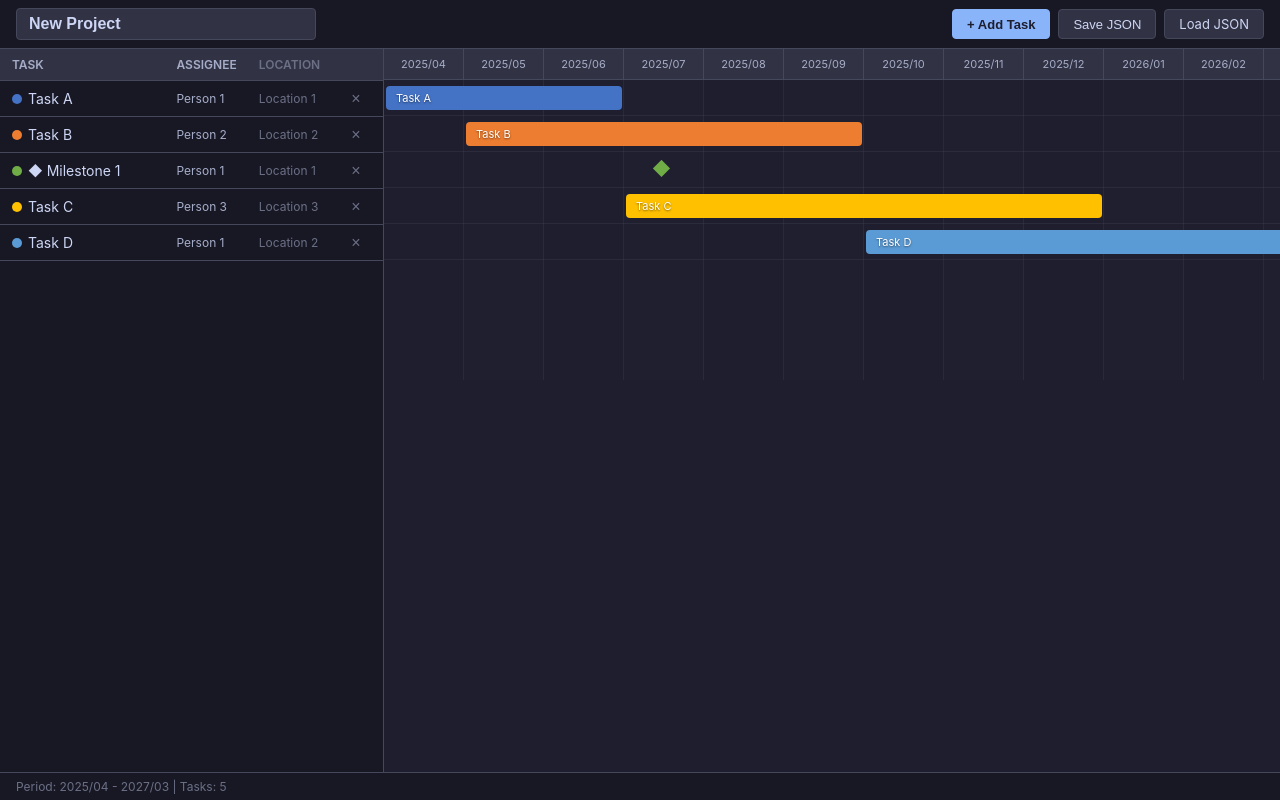
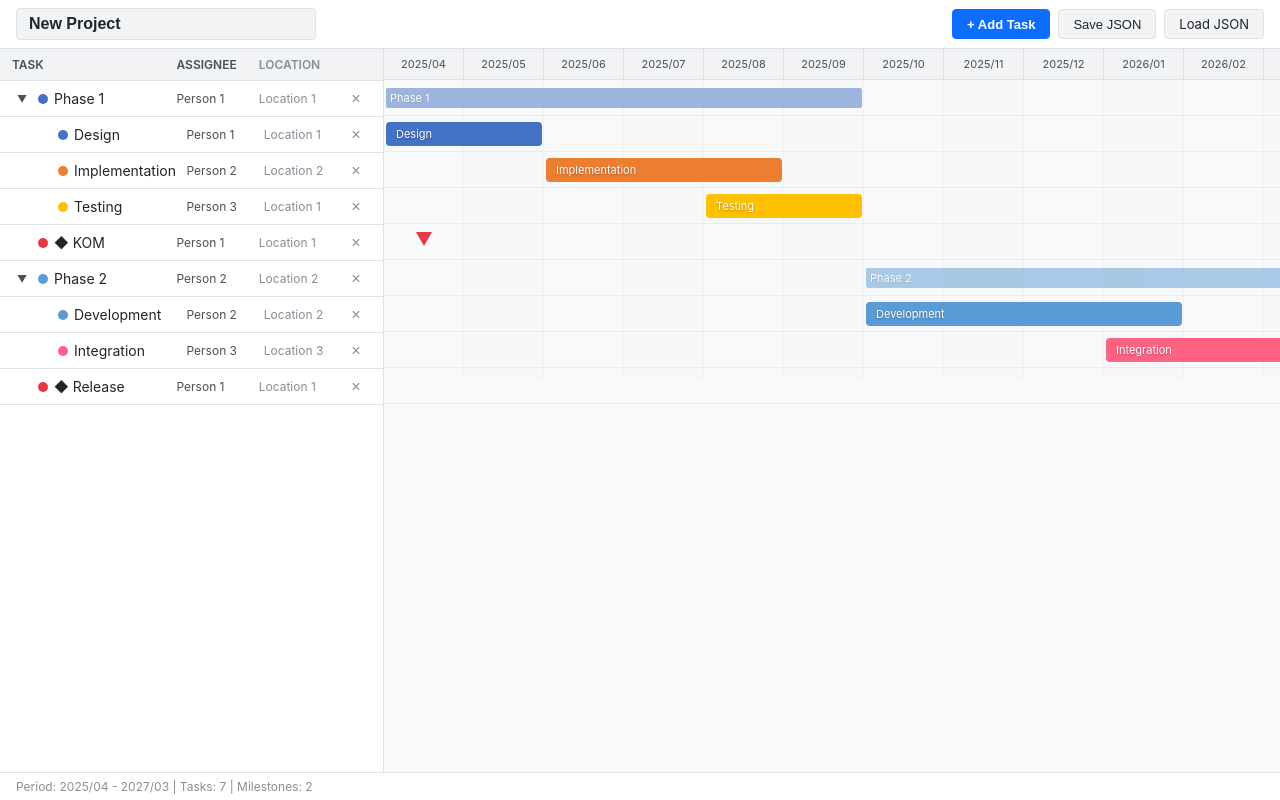
Before and after one commit to ichyy-n/timelane, a React (Vite) app: page / in a window 1280 px wide. Built offline with nearby package versions, Linux system fonts and the light colour scheme.

Commit message:
feat: light mode, task hierarchy with collapse, milestone UI improvement

```diff
--- a/src/App.css
+++ b/src/App.css
@@ -1,16 +1,16 @@
-/* Dark theme Gantt chart app */
+/* Light theme Gantt chart app */
 :root {
-  --bg-primary: #1e1e2e;
-  --bg-secondary: #181825;
-  --bg-surface: #313244;
-  --bg-hover: #45475a;
-  --text-primary: #cdd6f4;
-  --text-secondary: #a6adc8;
-  --text-muted: #6c7086;
-  --border: #45475a;
-  --accent: #89b4fa;
-  --accent-hover: #74c7ec;
-  --danger: #f38ba8;
+  --bg-primary: #f8f9fa;
+  --bg-secondary: #ffffff;
+  --bg-surface: #f1f3f5;
+  --bg-hover: #e9ecef;
+  --text-primary: #212529;
+  --text-secondary: #495057;
+  --text-muted: #868e96;
+  --border: #dee2e6;
+  --accent: #0d6efd;
+  --accent-hover: #0b5ed7;
+  --danger: #e63946;
 }
 
 * {
@@ -81,7 +81,7 @@ body {
 
 .btn-primary {
   background: var(--accent) !important;
-  color: var(--bg-primary) !important;
+  color: #ffffff !important;
   border-color: var(--accent) !important;
   font-weight: 600;
 }
@@ -192,7 +192,30 @@ body {
 
 .btn-delete:hover {
   color: var(--danger);
-  background: rgba(243, 139, 168, 0.15);
+  background: rgba(230, 57, 70, 0.1);
+}
+
+/* Tree toggle */
+.tree-toggle {
+  width: 20px;
+  height: 20px;
+  display: flex;
+  align-items: center;
+  justify-content: center;
+  cursor: pointer;
+  flex-shrink: 0;
+  font-size: 10px;
+  color: var(--text-secondary);
+  border-radius: 3px;
+}
+
+.tree-toggle:hover {
+  background: var(--bg-hover);
+}
+
+.tree-toggle-placeholder {
+  width: 20px;
+  flex-shrink: 0;
 }
 
 /* Gantt chart */
@@ -241,14 +264,14 @@ body {
 }
 
 .gantt-grid-col:nth-child(even) {
-  background: rgba(255, 255, 255, 0.02);
+  background: rgba(0, 0, 0, 0.02);
 }
 
 .gantt-row {
   position: absolute;
   left: 0;
   right: 0;
-  border-bottom: 1px solid rgba(69, 71, 90, 0.3);
+  border-bottom: 1px solid rgba(222, 226, 230, 0.5);
 }
 
 .gantt-bar {
@@ -265,7 +288,14 @@ body {
 
 .gantt-bar:hover {
   opacity: 0.85;
-  box-shadow: 0 2px 8px rgba(0, 0, 0, 0.3);
+  box-shadow: 0 2px 8px rgba(0, 0, 0, 0.15);
+}
+
+.gantt-bar.summary-bar {
+  opacity: 0.5;
+  border-radius: 2px;
+  height: 20px;
+  top: 8px;
 }
 
 .bar-label {
@@ -276,7 +306,7 @@ body {
   white-space: nowrap;
   font-size: 11px;
   color: #fff;
-  text-shadow: 0 1px 2px rgba(0, 0, 0, 0.5);
+  text-shadow: 0 1px 2px rgba(0, 0, 0, 0.3);
   cursor: grab;
 }
 
@@ -303,16 +333,19 @@ body {
   background: rgba(255, 255, 255, 0.2);
 }
 
-.gantt-milestone {
+/* Milestone marker (inverted triangle) */
+.milestone-marker {
+  width: 0;
+  height: 0;
+  border-left: 8px solid transparent;
+  border-right: 8px solid transparent;
+  border-top: 14px solid #e63946;
   position: absolute;
-  top: 6px;
-  font-size: 18px;
-  color: #70AD47;
+  top: 8px;
   cursor: pointer;
-  user-select: none;
 }
 
-.gantt-milestone:hover {
+.milestone-marker:hover {
   transform: scale(1.2);
 }
 
@@ -329,7 +362,7 @@ body {
 .modal-overlay {
   position: fixed;
   inset: 0;
-  background: rgba(0, 0, 0, 0.6);
+  background: rgba(0, 0, 0, 0.4);
   display: flex;
   align-items: center;
   justify-content: center;
@@ -344,6 +377,7 @@ body {
   width: 400px;
   max-height: 90vh;
   overflow-y: auto;
+  box-shadow: 0 4px 24px rgba(0, 0, 0, 0.15);
 }
 
 .modal-content h3 {
@@ -365,7 +399,7 @@ body {
   width: 100%;
   margin-top: 4px;
   padding: 8px 10px;
-  background: var(--bg-surface);
+  background: var(--bg-primary);
   border: 1px solid var(--border);
   border-radius: 4px;
   color: var(--text-primary);
@@ -402,6 +436,25 @@ body {
 .checkbox-label input[type="checkbox"] {
   width: 16px;
   height: 16px;
+  accent-color: var(--accent);
+}
+
+.radio-group {
+  display: flex;
+  gap: 16px;
+  margin-top: 4px;
+}
+
+.radio-label {
+  display: flex !important;
+  flex-direction: row !important;
+  align-items: center;
+  gap: 4px;
+  margin-bottom: 0 !important;
+  cursor: pointer;
+}
+
+.radio-label input[type="radio"] {
   accent-color: var(--accent);
 }
 
@@ -443,5 +496,5 @@ body {
 
 .modal-actions .btn-primary {
   background: var(--accent) !important;
-  color: var(--bg-primary) !important;
+  color: #ffffff !important;
 }
--- a/src/App.jsx
+++ b/src/App.jsx
@@ -1,4 +1,4 @@
-import { useState, useCallback } from "react";
+import { useState, useCallback, useMemo } from "react";
 import Toolbar from "./components/Toolbar";
 import TaskList from "./components/TaskList";
 import GanttChart from "./components/GanttChart";
@@ -16,11 +16,88 @@ function getMonthLabels(startDate, count) {
   });
 }
 
+// Build tree-ordered flat list
+function buildTreeOrder(tasks) {
+  const childMap = new Map();
+  tasks.forEach((t) => {
+    const pid = t.parentId || "__root__";
+    if (!childMap.has(pid)) childMap.set(pid, []);
+    childMap.get(pid).push(t);
+  });
+
+  const result = [];
+  const depthMap = new Map();
+
+  function walk(parentId, depth) {
+    const children = childMap.get(parentId) || [];
+    for (const task of children) {
+      result.push(task);
+      depthMap.set(task.id, depth);
+      walk(task.id, depth + 1);
+    }
+  }
+  walk("__root__", 0);
+  return { ordered: result, depthMap };
+}
+
+// Get all descendant IDs of a task
+function getDescendantIds(tasks, parentId) {
+  const ids = new Set();
+  const childMap = new Map();
+  tasks.forEach((t) => {
+    const pid = t.parentId || "__root__";
+    if (!childMap.has(pid)) childMap.set(pid, []);
+    childMap.get(pid).push(t);
+  });
+  function walk(pid) {
+    const children = childMap.get(pid) || [];
+    for (const c of children) {
+      ids.add(c.id);
+      walk(c.id);
+    }
+  }
+  walk(parentId);
+  return ids;
+}
+
+// Check if a task has children
+function hasChildren(tasks, taskId) {
+  return tasks.some((t) => t.parentId === taskId);
+}
+
 function App() {
   const [project, setProject] = useState(createSampleProject);
   const [modalState, setModalState] = useState({ open: false, task: null });
+  const [collapsedIds, setCollapsedIds] = useState(new Set());
 
   const months = getMonthLabels(project.project.startDate, 24);
+
+  const { ordered, depthMap } = useMemo(
+    () => buildTreeOrder(project.tasks),
+    [project.tasks]
+  );
+
+  // Filter out hidden (collapsed parent) tasks
+  const visibleTasks = useMemo(() => {
+    const hidden = new Set();
+    for (const id of collapsedIds) {
+      const descs = getDescendantIds(project.tasks, id);
+      descs.forEach((d) => hidden.add(d));
+    }
+    return ordered.filter((t) => !hidden.has(t.id));
+  }, [ordered, collapsedIds, project.tasks]);
+
+  const toggleCollapse = useCallback((taskId) => {
+    setCollapsedIds((prev) => {
+      const next = new Set(prev);
+      if (next.has(taskId)) {
+        next.delete(taskId);
+      } else {
+        next.add(taskId);
+      }
+      return next;
+    });
+  }, []);
 
   const handleAddTask = () => {
     setModalState({ open: true, task: null });
@@ -47,9 +124,12 @@ function App() {
   };
 
   const handleDeleteTask = (taskId) => {
+    // Delete task and all descendants
+    const descs = getDescendantIds(project.tasks, taskId);
+    descs.add(taskId);
     setProject((prev) => ({
       ...prev,
-      tasks: prev.tasks.filter((t) => t.id !== taskId),
+      tasks: prev.tasks.filter((t) => !descs.has(t.id)),
     }));
   };
 
@@ -113,14 +193,19 @@ function App() {
       <div className="main-content">
         <div className="left-panel">
           <TaskList
-            tasks={project.tasks}
+            tasks={visibleTasks}
+            allTasks={project.tasks}
+            depthMap={depthMap}
+            collapsedIds={collapsedIds}
+            onToggleCollapse={toggleCollapse}
             onTaskClick={handleTaskClick}
             onDelete={handleDeleteTask}
           />
         </div>
         <div className="right-panel">
           <GanttChart
-            tasks={project.tasks}
+            tasks={visibleTasks}
+            allTasks={project.tasks}
             months={months}
             onTaskClick={handleTaskClick}
             onTaskUpdate={handleTaskUpdate}
@@ -129,12 +214,14 @@ function App() {
       </div>
       <div className="status-bar">
         Period: {months[0]} - {months[months.length - 1]} | Tasks:{" "}
-        {project.tasks.length}
+        {project.tasks.filter((t) => t.type !== "milestone").length} |
+        Milestones: {project.tasks.filter((t) => t.type === "milestone").length}
       </div>
 
       {modalState.open && (
         <TaskModal
           task={modalState.task}
+          allTasks={project.tasks}
           onSave={handleModalSave}
           onClose={handleModalClose}
           projectStart={project.project.startDate}
--- a/src/components/GanttChart.jsx
+++ b/src/components/GanttChart.jsx
@@ -3,8 +3,23 @@ import { useRef, useState } from "react";
 const CELL_WIDTH = 80;
 const ROW_HEIGHT = 36;
 
+// Compute summary range from children
+function getSummaryRange(task, allTasks) {
+  const children = allTasks.filter((t) => t.parentId === task.id);
+  if (children.length === 0) return null;
+  let minStart = Infinity;
+  let maxEnd = -Infinity;
+  for (const c of children) {
+    if (c.startMonth < minStart) minStart = c.startMonth;
+    const end = c.type === "milestone" ? c.startMonth : c.endMonth;
+    if (end > maxEnd) maxEnd = end;
+  }
+  return { startMonth: minStart, endMonth: maxEnd };
+}
+
 export default function GanttChart({
   tasks,
+  allTasks,
   months,
   onTaskClick,
   onTaskUpdate,
@@ -80,10 +95,33 @@ export default function GanttChart({
         </div>
 
         {tasks.map((task, rowIndex) => {
-          const left = task.startMonth * CELL_WIDTH;
-          const width = task.isMilestone
-            ? 24
-            : (task.endMonth - task.startMonth + 1) * CELL_WIDTH - 4;
+          const isMilestone = task.type === "milestone";
+          const hasKids = allTasks.some((t) => t.parentId === task.id);
+          const isSummary = hasKids && !isMilestone;
+          const summaryRange = isSummary ? getSummaryRange(task, allTasks) : null;
+
+          if (isMilestone) {
+            const left = task.startMonth * CELL_WIDTH + CELL_WIDTH / 2 - 8;
+            return (
+              <div
+                key={task.id}
+                className="gantt-row"
+                style={{ top: rowIndex * ROW_HEIGHT, height: ROW_HEIGHT }}
+              >
+                <div
+                  className="milestone-marker"
+                  style={{ left }}
+                  onClick={() => onTaskClick(task)}
+                  title={task.name}
+                />
+              </div>
+            );
+          }
+
+          // Summary bar for parent tasks with children
+          if (isSummary && summaryRange) {
+            const sLeft = summaryRange.startMonth * CELL_WIDTH + 2;
+            const sWidth = (summaryRange.endMonth - summaryRange.startMonth + 1) * CELL_WIDTH - 4;
 
             return (
               <div
@@ -91,16 +129,34 @@ export default function GanttChart({
                 className="gantt-row"
                 style={{ top: rowIndex * ROW_HEIGHT, height: ROW_HEIGHT }}
               >
-              {task.isMilestone ? (
                 <div
-                  className="gantt-milestone"
-                  style={{ left: left + CELL_WIDTH / 2 - 12 }}
+                  className="gantt-bar summary-bar"
+                  style={{
+                    left: sLeft,
+                    width: Math.max(sWidth, 20),
+                    backgroundColor: task.color,
+                  }}
                   onClick={() => onTaskClick(task)}
                   title={task.name}
                 >
-                  ◆
+                  <div className="bar-label">
+                    {sWidth > 60 ? task.name : ""}
                   </div>
-              ) : (
+                </div>
+              </div>
+            );
+          }
+
+          // Normal task bar
+          const left = task.startMonth * CELL_WIDTH;
+          const width = (task.endMonth - task.startMonth + 1) * CELL_WIDTH - 4;
+
+          return (
+            <div
+              key={task.id}
+              className="gantt-row"
+              style={{ top: rowIndex * ROW_HEIGHT, height: ROW_HEIGHT }}
+            >
               <div
                 className="gantt-bar"
                 style={{
@@ -111,25 +167,21 @@ export default function GanttChart({
                 onClick={() => onTaskClick(task)}
                 title={task.name}
               >
-                  {/* Left resize handle */}
                 <div
                   className="bar-handle bar-handle-left"
                   onMouseDown={(e) => handleMouseDown(e, task, "left")}
                 />
-                  {/* Move area */}
                 <div
                   className="bar-label"
                   onMouseDown={(e) => handleMouseDown(e, task, "move")}
                 >
                   {width > 60 ? task.name : ""}
                 </div>
-                  {/* Right resize handle */}
                 <div
                   className="bar-handle bar-handle-right"
                   onMouseDown={(e) => handleMouseDown(e, task, "right")}
                 />
               </div>
-              )}
             </div>
           );
         })}
--- a/src/components/TaskList.jsx
+++ b/src/components/TaskList.jsx
@@ -1,4 +1,14 @@
-export default function TaskList({ tasks, onTaskClick, onDelete }) {
+export default function TaskList({
+  tasks,
+  allTasks,
+  depthMap,
+  collapsedIds,
+  onToggleCollapse,
+  onTaskClick,
+  onDelete,
+}) {
+  const hasChildTasks = (taskId) => allTasks.some((t) => t.parentId === taskId);
+
   return (
     <div className="task-list">
       <div className="task-list-header">
@@ -7,18 +17,40 @@ export default function TaskList({ tasks, onTaskClick, onDelete }) {
         <span className="col-location">Location</span>
         <span className="col-actions"></span>
       </div>
-      {tasks.map((task) => (
+      {tasks.map((task) => {
+        const depth = depthMap.get(task.id) || 0;
+        const hasKids = hasChildTasks(task.id);
+        const isCollapsed = collapsedIds.has(task.id);
+        const isMilestone = task.type === "milestone";
+
+        return (
           <div
             key={task.id}
             className="task-list-row"
             onClick={() => onTaskClick(task)}
           >
-          <span className="col-name">
+            <span
+              className="col-name"
+              style={{ paddingLeft: depth * 20 }}
+            >
+              {hasKids ? (
+                <span
+                  className="tree-toggle"
+                  onClick={(e) => {
+                    e.stopPropagation();
+                    onToggleCollapse(task.id);
+                  }}
+                >
+                  {isCollapsed ? "▶" : "▼"}
+                </span>
+              ) : (
+                <span className="tree-toggle-placeholder" />
+              )}
               <span
                 className="task-color-dot"
                 style={{ backgroundColor: task.color }}
               />
-            {task.isMilestone ? "◆ " : ""}
+              {isMilestone ? "◆ " : ""}
               {task.name}
             </span>
             <span className="col-assignee">{task.assignee}</span>
@@ -36,7 +68,8 @@ export default function TaskList({ tasks, onTaskClick, onDelete }) {
               </button>
             </span>
           </div>
-      ))}
+        );
+      })}
     </div>
   );
 }
--- a/src/components/TaskModal.jsx
+++ b/src/components/TaskModal.jsx
@@ -1,7 +1,22 @@
 import { useState, useEffect } from "react";
 import { COLOR_PALETTE } from "../data/sampleData";
 
-export default function TaskModal({ task, onSave, onClose, projectStart }) {
+// Get all descendant IDs to prevent circular references
+function getDescendantIds(tasks, taskId) {
+  const ids = new Set();
+  function walk(pid) {
+    for (const t of tasks) {
+      if (t.parentId === pid) {
+        ids.add(t.id);
+        walk(t.id);
+      }
+    }
+  }
+  walk(taskId);
+  return ids;
+}
+
+export default function TaskModal({ task, allTasks, onSave, onClose, projectStart }) {
   const [form, setForm] = useState({
     name: "",
     location: "",
@@ -9,7 +24,8 @@ export default function TaskModal({ task, onSave, onClose, projectStart }) {
     startMonth: 0,
     endMonth: 1,
     color: COLOR_PALETTE[0],
-    isMilestone: false,
+    type: "task",
+    parentId: null,
     notes: "",
   });
 
@@ -20,9 +36,10 @@ export default function TaskModal({ task, onSave, onClose, projectStart }) {
         location: task.location,
         assignee: task.assignee,
         startMonth: task.startMonth,
-        endMonth: task.endMonth,
+        endMonth: task.endMonth ?? task.startMonth,
         color: task.color,
-        isMilestone: task.isMilestone,
+        type: task.type || (task.isMilestone ? "milestone" : "task"),
+        parentId: task.parentId || null,
         notes: task.notes || "",
       });
     }
@@ -35,14 +52,15 @@ export default function TaskModal({ task, onSave, onClose, projectStart }) {
   const handleSubmit = (e) => {
     e.preventDefault();
     if (!form.name.trim()) return;
-    onSave({
+    const data = {
       ...form,
       startMonth: Number(form.startMonth),
-      endMonth: Number(form.endMonth),
-    });
+      endMonth: form.type === "milestone" ? Number(form.startMonth) : Number(form.endMonth),
+      parentId: form.parentId || null,
+    };
+    onSave(data);
   };
 
-  // Generate month options based on project start
   const getMonthLabel = (offset) => {
     const [y, m] = projectStart.split("-").map(Number);
     const date = new Date(y, m - 1 + offset);
@@ -51,11 +69,44 @@ export default function TaskModal({ task, onSave, onClose, projectStart }) {
 
   const monthOptions = Array.from({ length: 24 }, (_, i) => i);
 
+  // Parent task options: exclude self and descendants (circular reference prevention)
+  const excludeIds = task ? getDescendantIds(allTasks, task.id) : new Set();
+  if (task) excludeIds.add(task.id);
+  const parentOptions = allTasks.filter(
+    (t) => t.type !== "milestone" && !excludeIds.has(t.id)
+  );
+
   return (
     <div className="modal-overlay" onClick={onClose}>
       <div className="modal-content" onClick={(e) => e.stopPropagation()}>
         <h3>{task ? "Edit Task" : "Add Task"}</h3>
         <form onSubmit={handleSubmit}>
+          <label>
+            Type
+            <div className="radio-group">
+              <label className="radio-label">
+                <input
+                  type="radio"
+                  name="type"
+                  value="task"
+                  checked={form.type === "task"}
+                  onChange={() => handleChange("type", "task")}
+                />
+                Task
+              </label>
+              <label className="radio-label">
+                <input
+                  type="radio"
+                  name="type"
+                  value="milestone"
+                  checked={form.type === "milestone"}
+                  onChange={() => handleChange("type", "milestone")}
+                />
+                Milestone
+              </label>
+            </div>
+          </label>
+
           <label>
             Task Name *
             <input
@@ -65,6 +116,21 @@ export default function TaskModal({ task, onSave, onClose, projectStart }) {
               autoFocus
               required
             />
+          </label>
+
+          <label>
+            Parent Task
+            <select
+              value={form.parentId || ""}
+              onChange={(e) => handleChange("parentId", e.target.value || null)}
+            >
+              <option value="">None (Root)</option>
+              {parentOptions.map((t) => (
+                <option key={t.id} value={t.id}>
+                  {t.name}
+                </option>
+              ))}
+            </select>
           </label>
 
           <div className="form-row">
@@ -81,6 +147,7 @@ export default function TaskModal({ task, onSave, onClose, projectStart }) {
                 ))}
               </select>
             </label>
+            {form.type !== "milestone" && (
               <label>
                 End
                 <select
@@ -94,6 +161,7 @@ export default function TaskModal({ task, onSave, onClose, projectStart }) {
                   ))}
                 </select>
               </label>
+            )}
           </div>
 
           <label>
@@ -112,15 +180,6 @@ export default function TaskModal({ task, onSave, onClose, projectStart }) {
               value={form.location}
               onChange={(e) => handleChange("location", e.target.value)}
             />
-          </label>
-
-          <label className="checkbox-label">
-            <input
-              type="checkbox"
-              checked={form.isMilestone}
-              onChange={(e) => handleChange("isMilestone", e.target.checked)}
-            />
-            Milestone
           </label>
 
           <label>
--- a/src/data/sampleData.js
+++ b/src/data/sampleData.js
@@ -10,58 +10,111 @@ export const createSampleProject = () => ({
   tasks: [
     {
       id: "task-001",
-      name: "Task A",
+      parentId: null,
+      type: "task",
+      name: "Phase 1",
       location: "Location 1",
       assignee: "Person 1",
       startMonth: 0,
-      endMonth: 2,
+      endMonth: 5,
       color: "#4472C4",
-      isMilestone: false,
       notes: "",
     },
     {
       id: "task-002",
-      name: "Task B",
-      location: "Location 2",
-      assignee: "Person 2",
-      startMonth: 1,
-      endMonth: 5,
-      color: "#ED7D31",
-      isMilestone: false,
+      parentId: "task-001",
+      type: "task",
+      name: "Design",
+      location: "Location 1",
+      assignee: "Person 1",
+      startMonth: 0,
+      endMonth: 1,
+      color: "#4472C4",
       notes: "",
     },
     {
       id: "task-003",
-      name: "Milestone 1",
-      location: "Location 1",
-      assignee: "Person 1",
-      startMonth: 3,
-      endMonth: 3,
-      color: "#70AD47",
-      isMilestone: true,
-      notes: "Review meeting",
+      parentId: "task-001",
+      type: "task",
+      name: "Implementation",
+      location: "Location 2",
+      assignee: "Person 2",
+      startMonth: 2,
+      endMonth: 4,
+      color: "#ED7D31",
+      notes: "",
     },
     {
       id: "task-004",
-      name: "Task C",
-      location: "Location 3",
+      parentId: "task-001",
+      type: "task",
+      name: "Testing",
+      location: "Location 1",
       assignee: "Person 3",
-      startMonth: 3,
-      endMonth: 8,
+      startMonth: 4,
+      endMonth: 5,
       color: "#FFC000",
-      isMilestone: false,
       notes: "",
     },
     {
+      id: "ms-001",
+      parentId: null,
+      type: "milestone",
+      name: "KOM",
+      location: "Location 1",
+      assignee: "Person 1",
+      startMonth: 0,
+      endMonth: 0,
+      color: "#e63946",
+      notes: "Kick-off meeting",
+    },
+    {
       id: "task-005",
-      name: "Task D",
+      parentId: null,
+      type: "task",
+      name: "Phase 2",
       location: "Location 2",
-      assignee: "Person 1",
+      assignee: "Person 2",
       startMonth: 6,
       endMonth: 11,
       color: "#5B9BD5",
-      isMilestone: false,
       notes: "",
+    },
+    {
+      id: "task-006",
+      parentId: "task-005",
+      type: "task",
+      name: "Development",
+      location: "Location 2",
+      assignee: "Person 2",
+      startMonth: 6,
+      endMonth: 9,
+      color: "#5B9BD5",
+      notes: "",
+    },
+    {
+      id: "task-007",
+      parentId: "task-005",
+      type: "task",
+      name: "Integration",
+      location: "Location 3",
+      assignee: "Person 3",
+      startMonth: 9,
+      endMonth: 11,
+      color: "#FF6384",
+      notes: "",
+    },
+    {
+      id: "ms-002",
+      parentId: null,
+      type: "milestone",
+      name: "Release",
+      location: "Location 1",
+      assignee: "Person 1",
+      startMonth: 11,
+      endMonth: 11,
+      color: "#e63946",
+      notes: "Final release",
     },
   ],
 });
```
Lines whose indentation alone changed are shown as unchanged.
